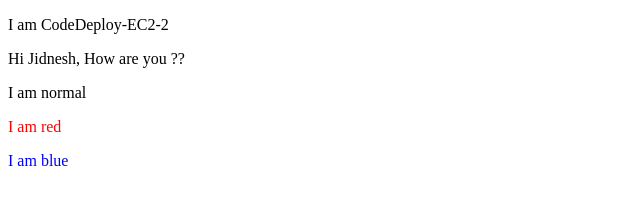
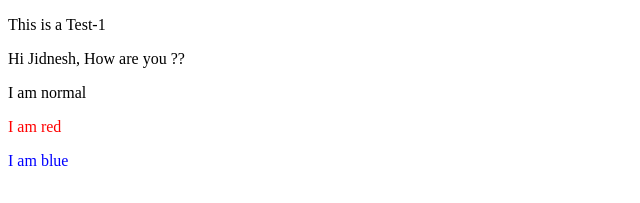
Before and after one commit to indianheron/cd-demo, a plain HTML site: page index.html in a window 1280 px wide. Shown: the top 203 px of the page, 0-640 px from the left. Drawn offline with Linux system fonts and the light colour scheme.

Commit message:
Update index.html
To increase the revision to new -1

```diff
--- a/index.html
+++ b/index.html
@@ -1,7 +1,7 @@
 <!DOCTYPE html>
 <html>
 <body>
-<p>I am CodeDeploy-EC2-2</p>
+<p>This is a Test-1</p>
 <p>Hi Jidnesh, How are you ??</p>
 <p>I am normal</p>
 <p style="color:red;">I am red</p>
```
